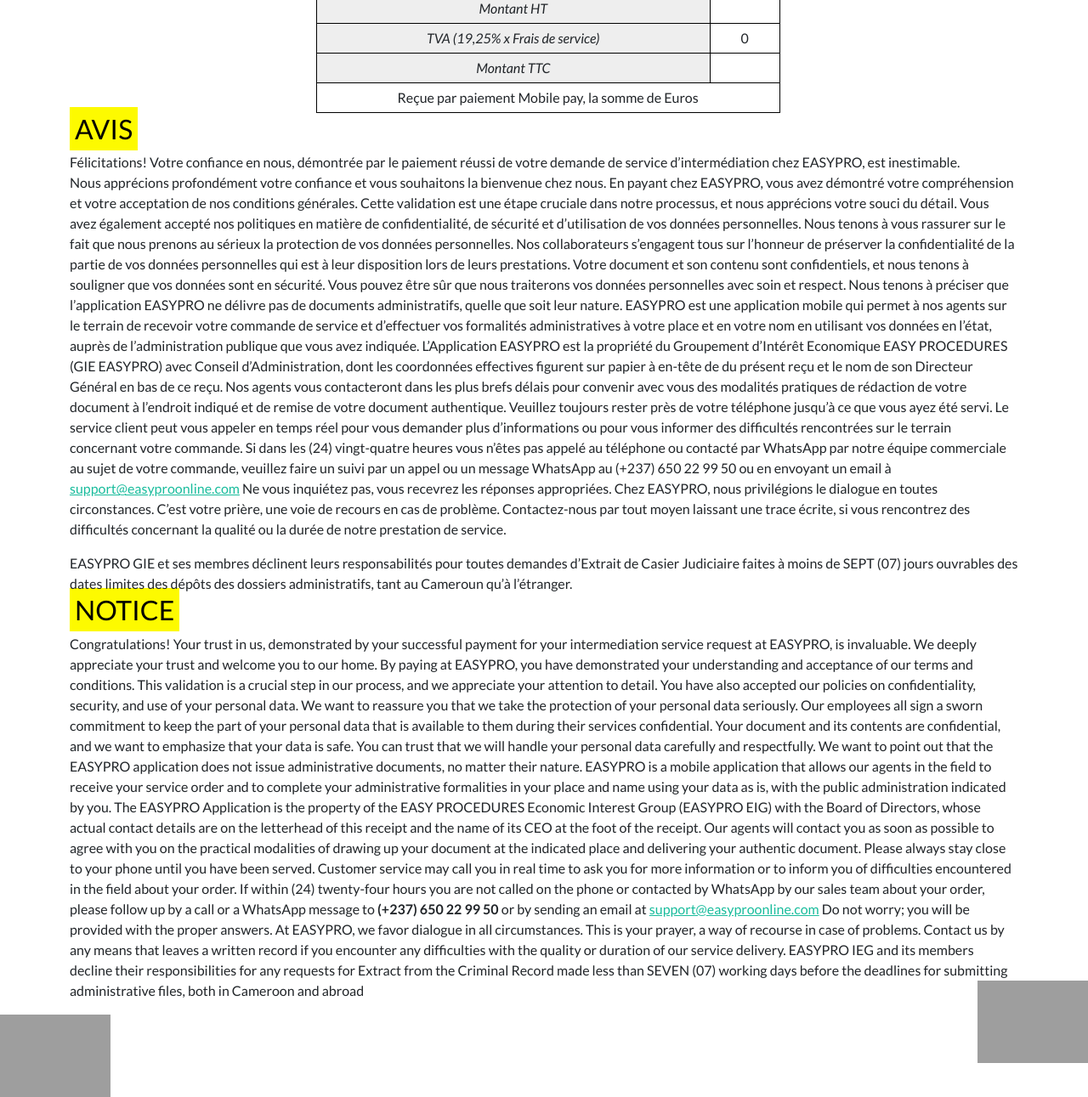
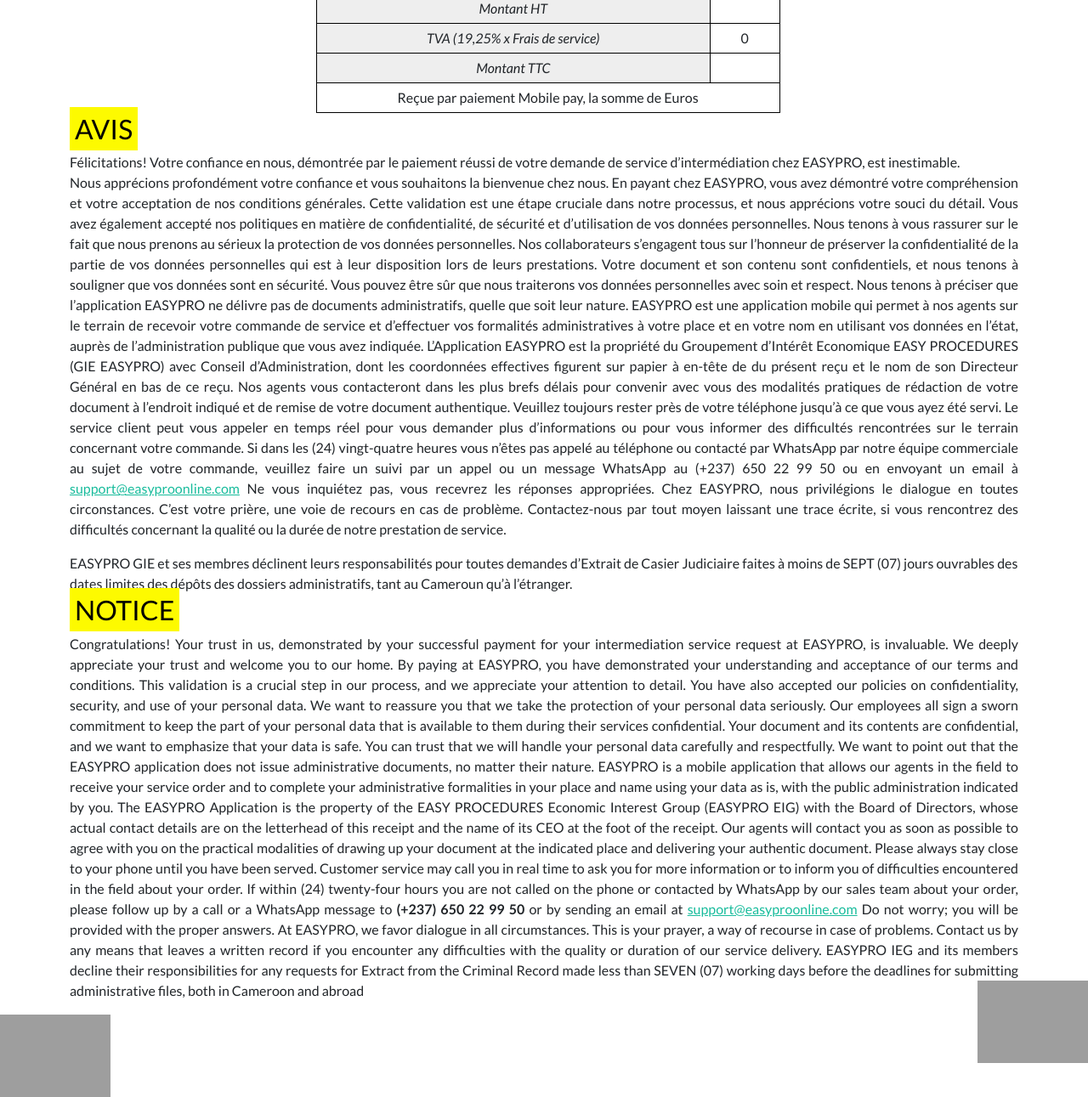
Before and after one commit to adigxs/easypro237, a Django app: template request/templates/receipt.html in a window 1280 px wide. Shown: the part 632-1923 px from the top of the page at 85% size. Run offline with Django 3.2, Linux system fonts and the light colour scheme; the template is opened without the code that fills it, so the values that code supplies are empty; some libraries are stand-ins or nearby versions; grey boxes are pictures that could not be loaded.

Commit message:
Update receipt file.

```diff
--- a/request/templates/receipt.html
+++ b/request/templates/receipt.html
@@ -165,10 +165,10 @@
 <!--                    </table>-->
                 </div>
             </div>
-            <div style="display: inline-block">
-                <div style="border-style: none; float: lef; display: inline-block">
+            <div style="display: inline">
+                <div style="border-style: none; float: left; display: block">
                     <h3><mark style="background-color: #fdfa00">AVIS</mark></h3>
-                    <p>Félicitations! Votre confiance en nous, démontrée par le paiement réussi de votre demande de service d’intermédiation chez EASYPRO, est inestimable.<br> Nous apprécions profondément votre confiance et vous souhaitons la bienvenue chez nous.
+                    <p style="text-align: justify">Félicitations! Votre confiance en nous, démontrée par le paiement réussi de votre demande de service d’intermédiation chez EASYPRO, est inestimable.<br> Nous apprécions profondément votre confiance et vous souhaitons la bienvenue chez nous.
                     En payant chez EASYPRO, vous avez démontré votre compréhension et votre acceptation de nos conditions générales. Cette validation est une étape cruciale dans notre processus, et nous apprécions votre souci du détail. Vous avez également accepté nos politiques en matière de confidentialité, de sécurité et d’utilisation de vos données personnelles. Nous tenons à vous rassurer sur le fait que nous prenons au sérieux la protection de vos données personnelles. Nos collaborateurs s’engagent tous sur l’honneur de préserver la confidentialité de la partie de vos données personnelles qui est à leur disposition lors de leurs prestations. Votre document et son contenu sont confidentiels, et nous tenons à souligner que vos données sont en sécurité. Vous pouvez être sûr que nous traiterons vos données personnelles avec soin et respect.
                     Nous tenons à préciser que l’application EASYPRO ne délivre pas de documents administratifs, quelle que soit leur nature. EASYPRO est une application mobile qui permet à nos agents sur le terrain de recevoir votre commande de service et d’effectuer vos formalités administratives à votre place et en votre nom en utilisant vos données en l’état, auprès de l’administration publique que vous avez indiquée. L’Application EASYPRO est la propriété du Groupement d’Intérêt Economique EASY PROCEDURES (GIE EASYPRO) avec Conseil d’Administration, dont les coordonnées effectives figurent sur papier à en-tête de du présent reçu et le nom de son Directeur Général en bas de ce reçu.
                     Nos agents vous contacteront dans les plus brefs délais pour convenir avec vous des modalités pratiques de rédaction de votre document à l’endroit indiqué et de remise de votre document authentique. Veuillez toujours rester près de votre téléphone jusqu’à ce que vous ayez été servi. Le service client peut vous appeler en temps réel pour vous demander plus d’informations ou pour vous informer des difficultés rencontrées sur le terrain concernant votre commande.
@@ -176,9 +176,9 @@
                     Ne vous inquiétez pas, vous recevrez les réponses appropriées. Chez EASYPRO, nous privilégions le dialogue en toutes circonstances. C’est votre prière, une voie de recours en cas de problème. Contactez-nous par tout moyen laissant une trace écrite, si vous rencontrez des difficultés concernant la qualité ou la durée de notre prestation de service.</p>
                     EASYPRO GIE et ses membres déclinent leurs responsabilités pour toutes demandes d’Extrait de Casier Judiciaire faites à moins de SEPT (07) jours ouvrables des dates limites des dépôts des dossiers administratifs, tant au Cameroun qu’à l’étranger.
                 </div>
-                <div style="border-style: none; float: right; display: inline-block">
+                <div style="border-style: none; float: right; display: block">
                     <h3><mark style="background-color: #fdfa00">NOTICE</mark></h3>
-                    <p>Congratulations! Your trust in us, demonstrated by your successful payment for your intermediation service request at EASYPRO, is invaluable. We deeply appreciate your trust and welcome you to our home.
+                    <p style="text-align: justify">Congratulations! Your trust in us, demonstrated by your successful payment for your intermediation service request at EASYPRO, is invaluable. We deeply appreciate your trust and welcome you to our home.
                     By paying at EASYPRO, you have demonstrated your understanding and acceptance of our terms and conditions. This validation is a crucial step in our process, and we appreciate your attention to detail. You have also accepted our policies on confidentiality, security, and use of your personal data. We want to reassure you that we take the protection of your personal data seriously. Our employees all sign a sworn commitment to keep the part of your personal data that is available to them during their services confidential. Your document and its contents are confidential, and we want to emphasize that your data is safe. You can trust that we will handle your personal data carefully and respectfully.
                     We want to point out that the EASYPRO application does not issue administrative documents, no matter their nature. EASYPRO is a mobile application that allows our agents in the field to receive your service order and to complete your administrative formalities in your place and name using your data as is, with the public administration indicated by you. The EASYPRO Application is the property of the EASY PROCEDURES Economic Interest Group (EASYPRO EIG) with the Board of Directors, whose actual contact details are on the letterhead of this receipt and the name of its CEO at the foot of the receipt.
                     Our agents will contact you as soon as possible to agree with you on the practical modalities of drawing up your document at the indicated place and delivering your authentic document. Please always stay close to your phone until you have been served. Customer service may call you in real time to ask you for more information or to inform you of difficulties encountered in the field about your order.
```
